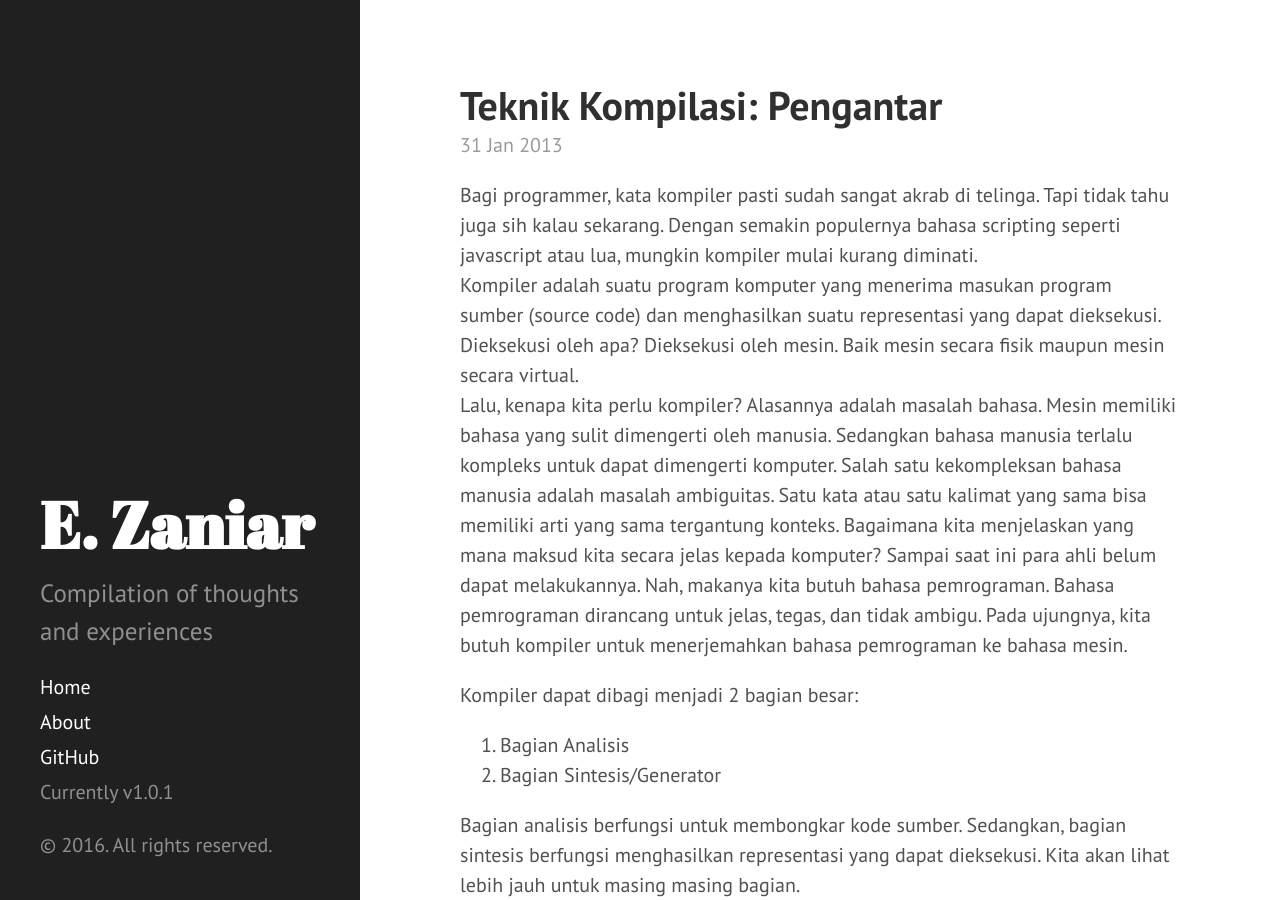
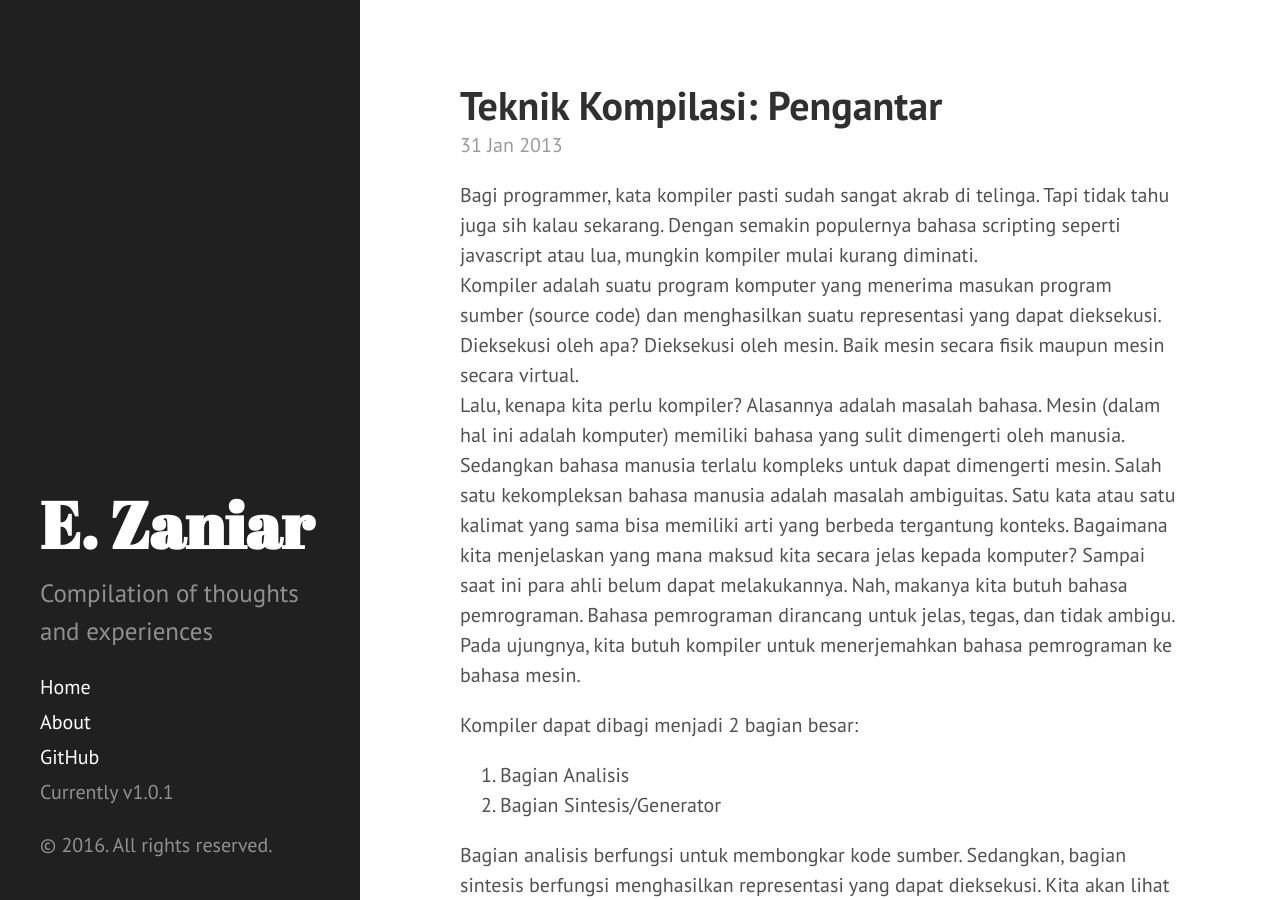
Before and after one commit to zaniar/zaniar.github.io, a Jekyll site: the page built from _posts/2013-01-31-teknik-kompilasi-pengantar.md, in a window 1280 px wide and 900 px high. Built offline with Jekyll 4.4.1, drawn with Linux system fonts in a browser that asks for light colours; Markdown is read by kramdown in place of the engine named in the settings.

Commit message:
Edit some mistakes

```diff
--- a/_posts/2013-01-31-teknik-kompilasi-pengantar.md
+++ b/_posts/2013-01-31-teknik-kompilasi-pengantar.md
@@ -11,18 +11,18 @@ tags:
 ---
 Bagi programmer, kata kompiler pasti sudah sangat akrab di telinga. Tapi tidak tahu juga sih kalau sekarang. Dengan semakin populernya bahasa scripting seperti javascript atau lua, mungkin kompiler mulai kurang diminati.
 Kompiler adalah suatu program komputer yang menerima masukan program sumber (source code) dan menghasilkan suatu representasi yang dapat dieksekusi. Dieksekusi oleh apa? Dieksekusi oleh mesin. Baik mesin secara fisik maupun mesin secara virtual.
-Lalu, kenapa kita perlu kompiler? Alasannya adalah masalah bahasa. Mesin memiliki bahasa yang sulit dimengerti oleh manusia. Sedangkan bahasa manusia terlalu kompleks untuk dapat dimengerti komputer. Salah satu kekompleksan bahasa manusia adalah masalah ambiguitas. Satu kata atau satu kalimat yang sama bisa memiliki arti yang sama tergantung konteks. Bagaimana kita menjelaskan yang mana maksud kita secara jelas kepada komputer? Sampai saat ini para ahli belum dapat melakukannya. Nah, makanya kita butuh bahasa pemrograman. Bahasa pemrograman dirancang untuk jelas, tegas, dan tidak ambigu. Pada ujungnya, kita butuh kompiler untuk menerjemahkan bahasa pemrograman ke bahasa mesin.
+Lalu, kenapa kita perlu kompiler? Alasannya adalah masalah bahasa. Mesin (dalam hal ini adalah komputer) memiliki bahasa yang sulit dimengerti oleh manusia. Sedangkan bahasa manusia terlalu kompleks untuk dapat dimengerti mesin. Salah satu kekompleksan bahasa manusia adalah masalah ambiguitas. Satu kata atau satu kalimat yang sama bisa memiliki arti yang berbeda tergantung konteks. Bagaimana kita menjelaskan yang mana maksud kita secara jelas kepada komputer? Sampai saat ini para ahli belum dapat melakukannya. Nah, makanya kita butuh bahasa pemrograman. Bahasa pemrograman dirancang untuk jelas, tegas, dan tidak ambigu. Pada ujungnya, kita butuh kompiler untuk menerjemahkan bahasa pemrograman ke bahasa mesin.
 
 Kompiler dapat dibagi menjadi 2 bagian besar:
 
-  1. <span style="line-height: 15px;">Bagian Analisis</span>
+  1. Bagian Analisis
   2. Bagian Sintesis/Generator
 
 Bagian analisis berfungsi untuk membongkar kode sumber. Sedangkan, bagian sintesis berfungsi menghasilkan representasi yang dapat dieksekusi. Kita akan lihat lebih jauh untuk masing masing bagian.
 
 Bagian analisis terdiri dari 3 bagian:
 
-  1. *<span style="line-height: 15px;">Scanner</span>*
+  1. *Scanner*
   2. *Parser*
   3. *Semantic Analyzer*
 
@@ -34,7 +34,7 @@ Bagian analisis terdiri dari 3 bagian:
 
 Bagian sintesis terdiri dari 2 bagian:
 
-  1. <span style="line-height: 15px;">Generator kode antara</span>
+  1. Generator kode antara
   2. Optimisasi
 
 Kedua bagian ini opsional dan saling terkait. Generator kode antara dibutuhkan karena akan mempermudah tahap optimisasi. Kode antara dibuat karena lebih mudah dioptimisasi dibandingkan, misalnya, kode dalam bahasa mesin. Optimisasi berfungsi untuk meningkatkan efisiensi program. Program yang dioptimisasi akan menghasilkan program yang lebih kecil dan/atau lebih cepat.
```
Also changed, not shown: _posts/2012-10-06-this-is-my-cool-new-os.md (+1 -1 lines).
